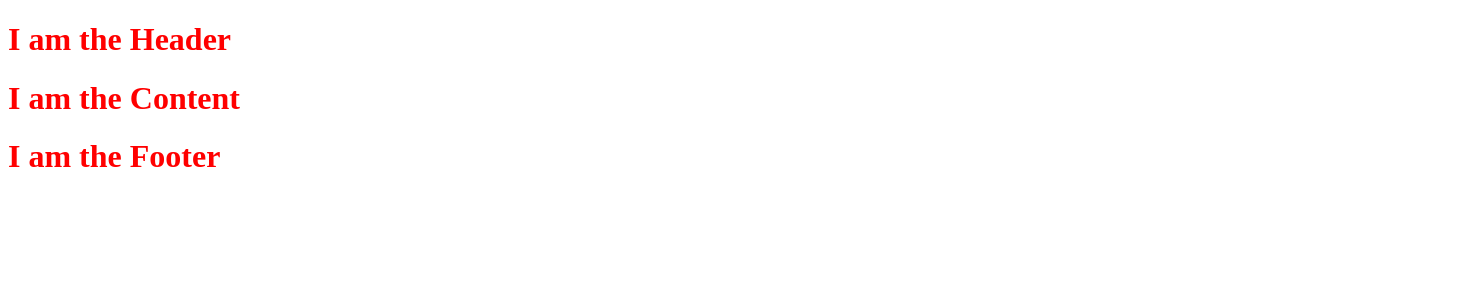
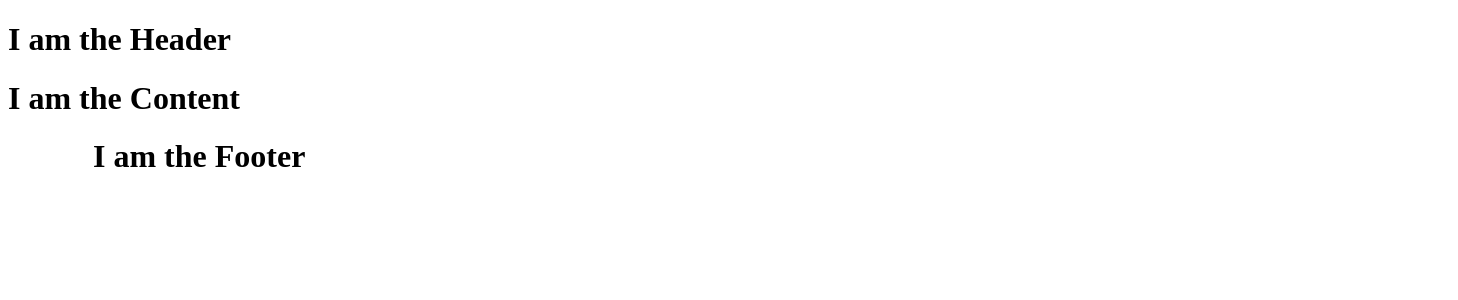
Before and after one commit to hajjamn/proj-html-vuejs, a Vue app: page / in a window 1280 px wide. Shown: the top 300 px of the page, 1458 px wide, since content can reach past the window. Built offline with nearby package versions, Linux system fonts and the light colour scheme.

Commit message:
ADD: basic css

```diff
--- a/src/App.vue
+++ b/src/App.vue
@@ -22,9 +22,9 @@ export default {
 <template>
 
   <div>
-    <AppHeader></AppHeader>
-    <AppContent></AppContent>
-    <AppFooter></AppFooter>
+    <AppHeader class="container"></AppHeader>
+    <AppContent class="container"></AppContent>
+    <AppFooter class="container container_footer"></AppFooter>
   </div>
 
 </template>
--- a/src/assets/style/general.scss
+++ b/src/assets/style/general.scss
@@ -1,3 +1,3 @@
-* {
-  color: red;
-}
+@use './partials/root.scss';
+@use './partials/utilities.scss';
+@use './partials/layout.scss';
--- /dev/null
+++ b/src/assets/style/partials/_layout.scss
@@ -0,0 +1,13 @@
+.container {
+  width: 100vw;
+}
+
+.container_small {
+  padding-left: 110px;
+  padding-right: 110px;
+}
+
+.container_footer {
+  padding-left: 85px;
+  padding-right: 85px;
+}
--- /dev/null
+++ b/src/assets/style/partials/_root.scss
@@ -0,0 +1,7 @@
+:root {
+  --first_color: #FFFFFF;
+  --second_color: #f9f1f2;
+  --third_color: #f2eef4;
+  --fourth_color: #f0edf5;
+  --fifth_color: #55328b;
+}
--- /dev/null
+++ b/src/assets/style/partials/_utilities.scss
@@ -0,0 +1,3 @@
+.d-flex {
+  display: flex;
+}
--- a/src/components/AppHeader.vue
+++ b/src/components/AppHeader.vue
@@ -11,11 +11,11 @@ export default {
 </script>
 
 <template>
-
-  <div>
-    <h1>I am the {{ name }}</h1>
-  </div>
-
+  <header>
+    <h1>
+      I am the {{ name }}
+    </h1>
+  </header>
 </template>
 
 <style></style>
```
